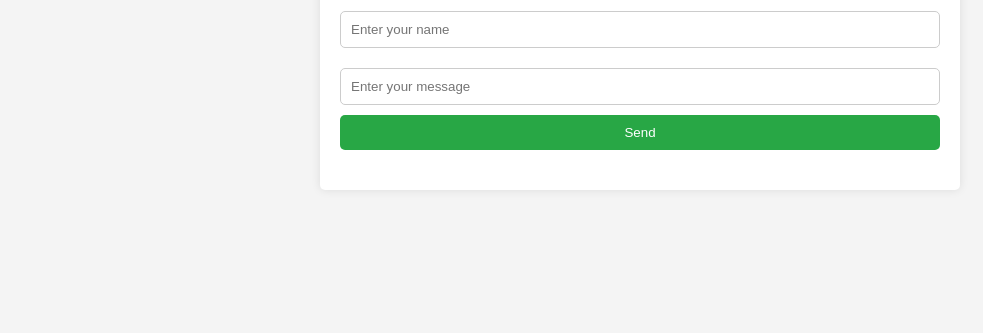
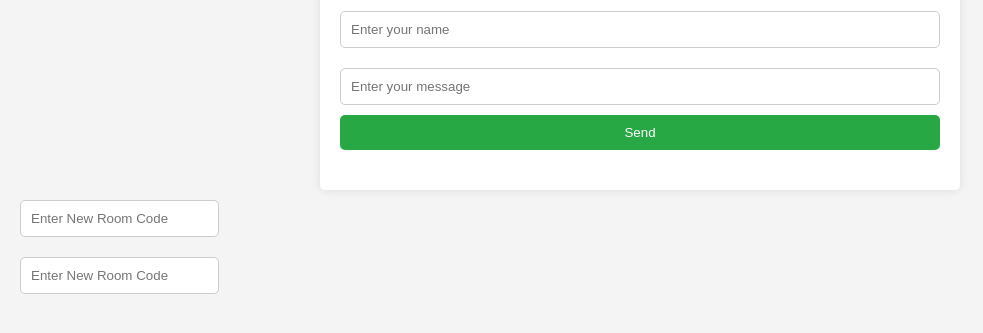
Before and after one commit to vinnu1013/Temp-chat, a website: page index.html in a window 1280 px wide. Shown: the part 119-452 px from the top of the page, without its empty margins (0-983 px from the left). Drawn offline with Linux system fonts and the light colour scheme.

Commit message:
Update index.html

```diff
--- a/index.html
+++ b/index.html
@@ -17,6 +17,12 @@
         </form>
         <div id="messages"></div>
     </div>
+    <div id='Create_Room'>
+        <input type='text' id="roomID" placeholder="Enter New Room Code">
+    </div>
+    <div>
+         <input type='text' id="roomID" placeholder="Enter New Room Code">
+    </div>
 
     <!-- ✅ Load script.js (It already contains WebSocket connection) -->
     <script src="script.js"></script>
```
